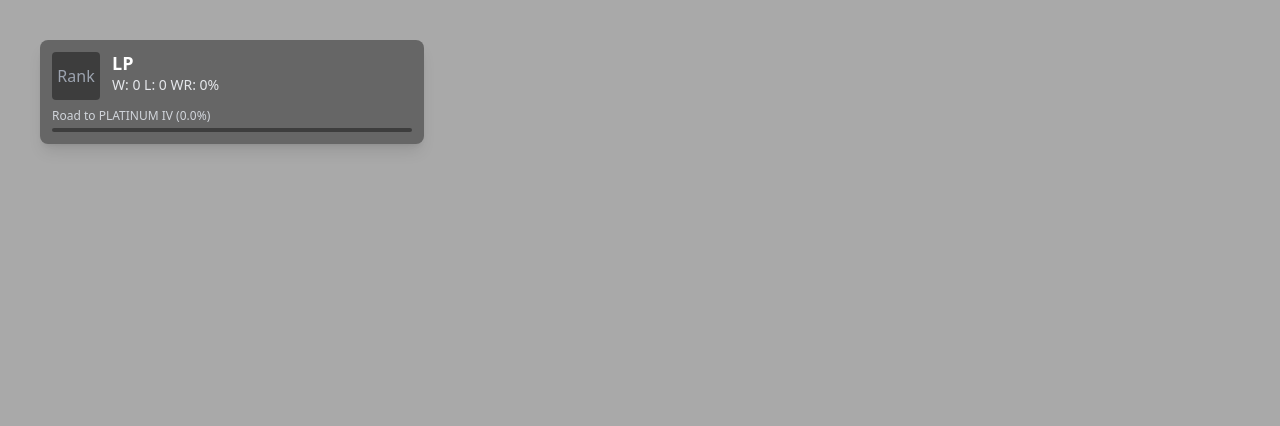
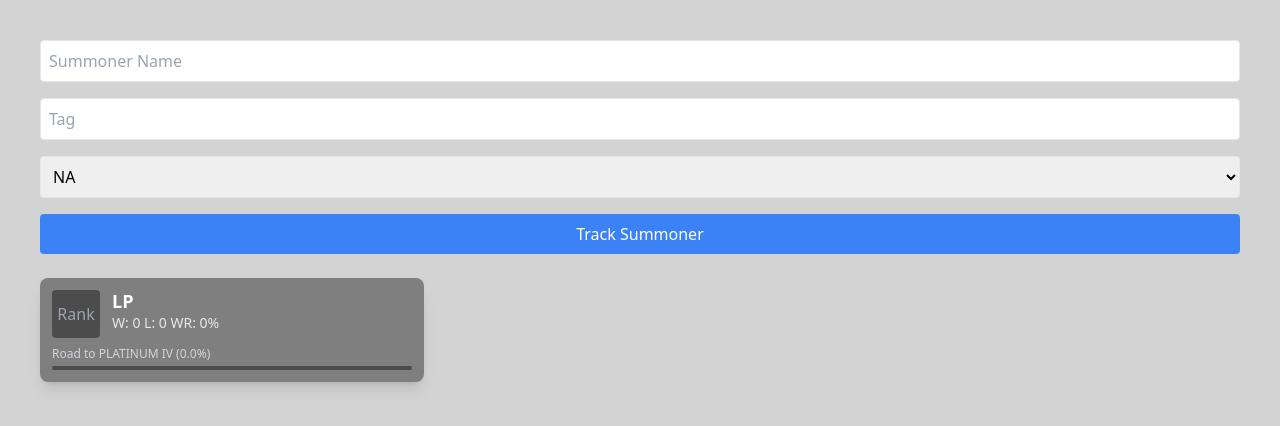
Before and after one commit to Ankrath/goal-track-lol, a React (Vite) app: page / in a window 1280 px wide. Shown: the top 426 px of the page. Built offline with nearby package versions, Linux system fonts and the light colour scheme; no server answers.

Commit message:
Addes user input for summoner name, tag, and server to dynamically get the data

```diff
--- a/package.json
+++ b/package.json
@@ -10,8 +10,10 @@
     "preview": "vite preview"
   },
   "dependencies": {
+    "@hookform/resolvers": "^3.10.0",
     "react": "^18.3.1",
-    "react-dom": "^18.3.1"
+    "react-dom": "^18.3.1",
+    "zod": "^3.24.1"
   },
   "devDependencies": {
     "@eslint/js": "^9.17.0",
--- a/src/App.tsx
+++ b/src/App.tsx
@@ -1,19 +1,30 @@
 import { useEffect, useState } from 'react';
 import Widget from './components/Widget';
+import SummonerForm from './components/SummonerForm';
+import { SummonerFormData } from './types/form';
 
 const App = () => {
   const [rankedStats, setRankedStats] = useState([]);
   const [summonerId, setSummonerId] = useState<string | null>(null);
   const [puuid, setPuuid] = useState<string | null>(null);
+  const [summonerInfo, setSummonerInfo] = useState<SummonerFormData | null>(
+    null,
+  );
 
   const goalRank = 'PLATINUM';
   const goalDivision = 'IV';
 
+  const handleSubmit = (data: SummonerFormData) => {
+    setSummonerInfo(data);
+  };
+
   useEffect(() => {
+    if (!summonerInfo) return;
+
     const fetchInitialData = async () => {
       try {
         const summonerResponse = await fetch(
-          `http://localhost:3001/summoner/Aircoots/PRIME/NA`,
+          `http://localhost:3001/summoner/${summonerInfo.summonerName}/${summonerInfo.tag}/${summonerInfo.server}`,
         );
         const summonerData = await summonerResponse.json();
         console.log('Initial Summoner Data:', summonerData);
@@ -34,13 +45,13 @@ const App = () => {
         console.log('Fetching updates at:', new Date().toLocaleTimeString());
 
         const gameResponse = await fetch(
-          `http://localhost:3001/active-game/${puuid}/NA`,
+          `http://localhost:3001/active-game/${puuid}/${summonerInfo.server}`,
         );
         const gameData = await gameResponse.json();
         console.log('Game Status:', gameData);
 
         const rankedResponse = await fetch(
-          `http://localhost:3001/ranked/${id}/NA`,
+          `http://localhost:3001/ranked/${id}/${summonerInfo.server}`,
         );
         const rankedData = await rankedResponse.json();
         console.log('Ranked Data:', rankedData);
@@ -73,15 +84,18 @@ const App = () => {
     };
 
     setupPolling();
-  }, []);
+  }, [summonerInfo]);
 
   return (
     <div className='m-10'>
-      <Widget
-        stats={rankedStats}
-        goalRank={goalRank}
-        goalDivision={goalDivision}
-      />
+      <SummonerForm onSubmit={handleSubmit} />
+      {rankedStats && (
+        <Widget
+          stats={rankedStats}
+          goalRank={goalRank}
+          goalDivision={goalDivision}
+        />
+      )}
     </div>
   );
 };
--- /dev/null
+++ b/src/components/SummonerForm.tsx
@@ -0,0 +1,77 @@
+import { useForm } from 'react-hook-form';
+import { zodResolver } from '@hookform/resolvers/zod';
+import {
+  SummonerFormData,
+  summonerFormSchema,
+  serverOptions,
+} from '../types/form';
+
+type SummonerFormProps = {
+  onSubmit: (data: SummonerFormData) => void;
+};
+
+const SummonerForm = ({ onSubmit }: SummonerFormProps) => {
+  const {
+    register,
+    handleSubmit,
+    formState: { errors },
+  } = useForm<SummonerFormData>({
+    resolver: zodResolver(summonerFormSchema),
+    defaultValues: {
+      server: 'NA',
+    },
+  });
+
+  return (
+    <form onSubmit={handleSubmit(onSubmit)} className='space-y-4 mb-6'>
+      <div>
+        <input
+          {...register('summonerName')}
+          placeholder='Summoner Name'
+          className='w-full p-2 border rounded focus:outline-none focus:ring-2 focus:ring-blue-400'
+        />
+        {errors.summonerName && (
+          <p className='text-red-500 text-sm mt-1'>
+            {errors.summonerName.message}
+          </p>
+        )}
+      </div>
+
+      <div>
+        <input
+          {...register('tag')}
+          placeholder='Tag'
+          className='w-full p-2 border rounded focus:outline-none focus:ring-2 focus:ring-blue-400'
+        />
+        {errors.tag && (
+          <p className='text-red-500 text-sm mt-1'>{errors.tag.message}</p>
+        )}
+      </div>
+
+      <div>
+        <select
+          {...register('server')}
+          className='w-full p-2 border rounded focus:outline-none focus:ring-2 focus:ring-blue-400'
+        >
+          {serverOptions.map(server => (
+            <option key={server} value={server}>
+              {server}
+            </option>
+          ))}
+        </select>
+        {errors.server && (
+          <p className='text-red-500 text-sm mt-1'>{errors.server.message}</p>
+        )}
+      </div>
+
+      <button
+        type='submit'
+        className='w-full bg-blue-500 text-white py-2 px-4 rounded hover:bg-blue-600 transition-colors'
+      >
+        Track Summoner
+      </button>
+    </form>
+  );
+};
+
+export default SummonerForm;
--- a/src/index.css
+++ b/src/index.css
@@ -3,5 +3,5 @@
 @tailwind utilities;
 
 body {
-  background: darkgrey;
+  background: lightgrey;
 }
--- /dev/null
+++ b/src/types/form.ts
@@ -0,0 +1,14 @@
+import { z } from 'zod';
+
+export const serverOptions = ['NA', 'EUW', 'KR'] as const;
+
+export const summonerFormSchema = z.object({
+  summonerName: z.string().min(1, 'Summoner name is required'),
+  tag: z
+    .string()
+    .min(1, 'Tag is required')
+    .max(5, 'Tag cannot exceed 5 characters'),
+  server: z.enum(serverOptions).default('NA'),
+});
+
+export type SummonerFormData = z.infer<typeof summonerFormSchema>;
```
Also changed, not shown: 1 other file (tests, documents, lock files or other folders).
